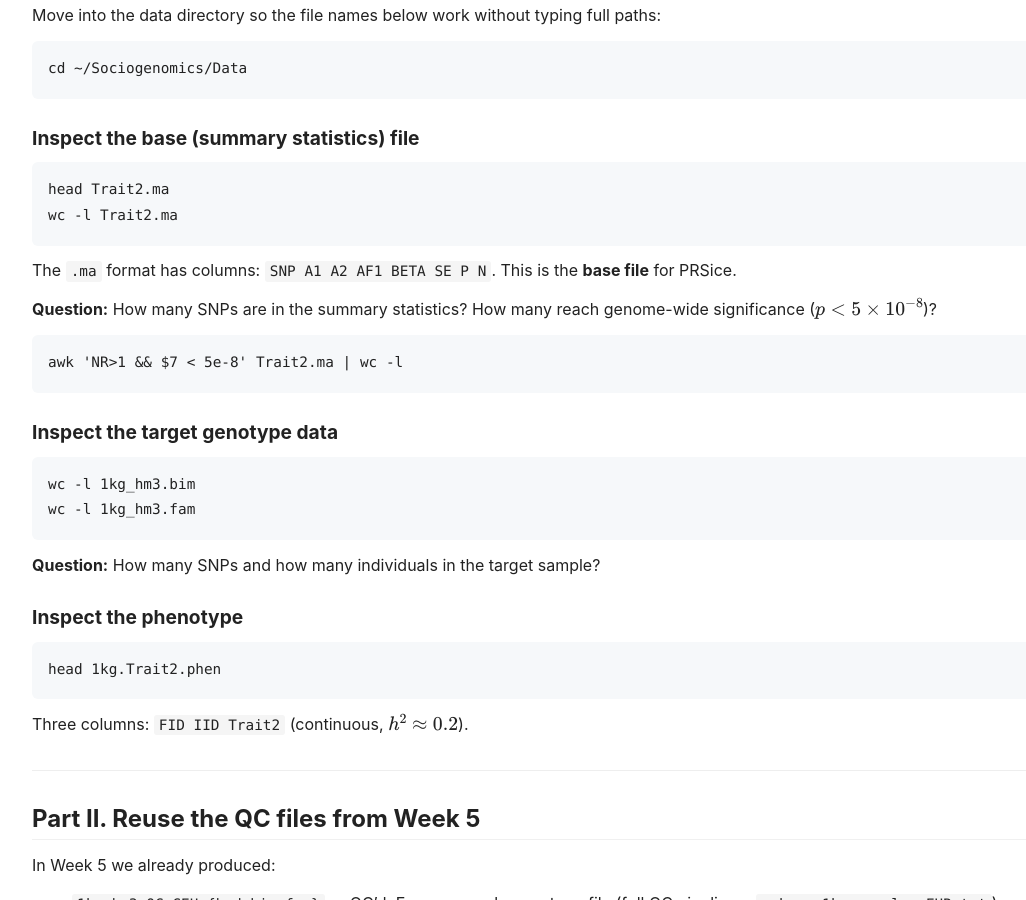
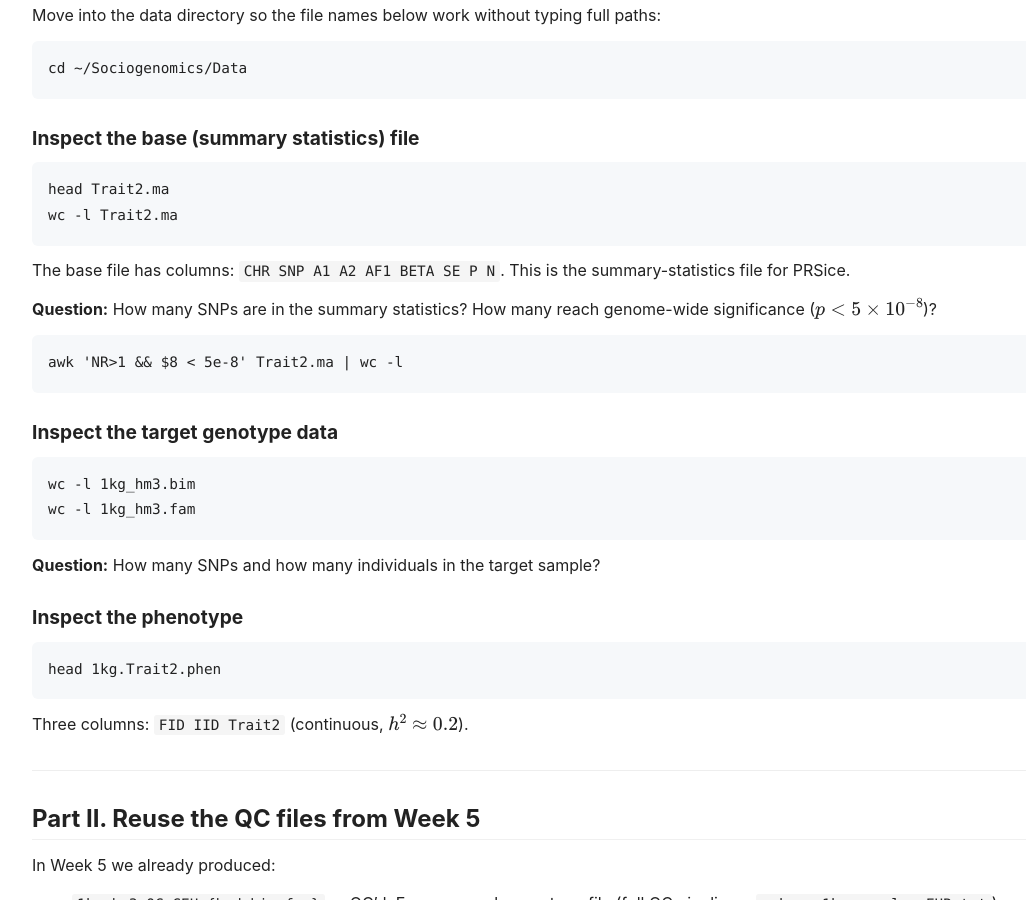
Before and after one commit to nicolabarban/sociogenomics_2025_2026, a Jekyll site: the page built from labs/week6/lab6.md, in a window 1280 px wide and 900 px high, scrolled down 3142 px. Shown: the whole window, without its empty margins (16-1042 px from the left). Built offline with Jekyll 4.4.1, drawn with Linux system fonts in a browser that asks for light colours; our own code applies the rules of GitHub Pages for plain Markdown files; some of the changed text lies outside the part shown.

Commit message:
Add CHR column to Trait2.ma summary statistics
- Trait2.ma now has 9 columns: CHR SNP A1 A2 AF1 BETA SE P N
- CHR is filled from 1kg_hm3.bim for rsIDs and from the chr:pos prefix
  for the ~13K SNPs without rsID. All 32,260 SNPs are on chromosome 20.
- Update lab6.md:
  * Header description now lists CHR in the column list
  * p-value filter uses column 8 instead of 7
  * Ambiguous-SNP filter uses columns 3,4 instead of 2,3
  * Score-file builder extracts columns 2,3,6 instead of 1,2,5
- PRSice and PLINK --clump are unaffected (they reference columns by name).

Co-Authored-By: Claude Opus 4.6 (1M context) <noreply@anthropic.com>

````diff
--- a/labs/week6/lab6.md
+++ b/labs/week6/lab6.md
@@ -148,12 +148,12 @@ head Trait2.ma
 wc -l Trait2.ma
 ```
 
-The `.ma` format has columns: `SNP A1 A2 AF1 BETA SE P N`. This is the **base file** for PRSice.
+The base file has columns: `CHR SNP A1 A2 AF1 BETA SE P N`. This is the summary-statistics file for PRSice.
 
 **Question:** How many SNPs are in the summary statistics? How many reach genome-wide significance ($p < 5 \times 10^{-8}$)?
 
 ```bash
-awk 'NR>1 && $7 < 5e-8' Trait2.ma | wc -l
+awk 'NR>1 && $8 < 5e-8' Trait2.ma | wc -l
 ```
 
 ### Inspect the target genotype data
````
Also changed, not shown: other parts of labs/week6/lab6.md (+2 -2 lines), 1 other file.
